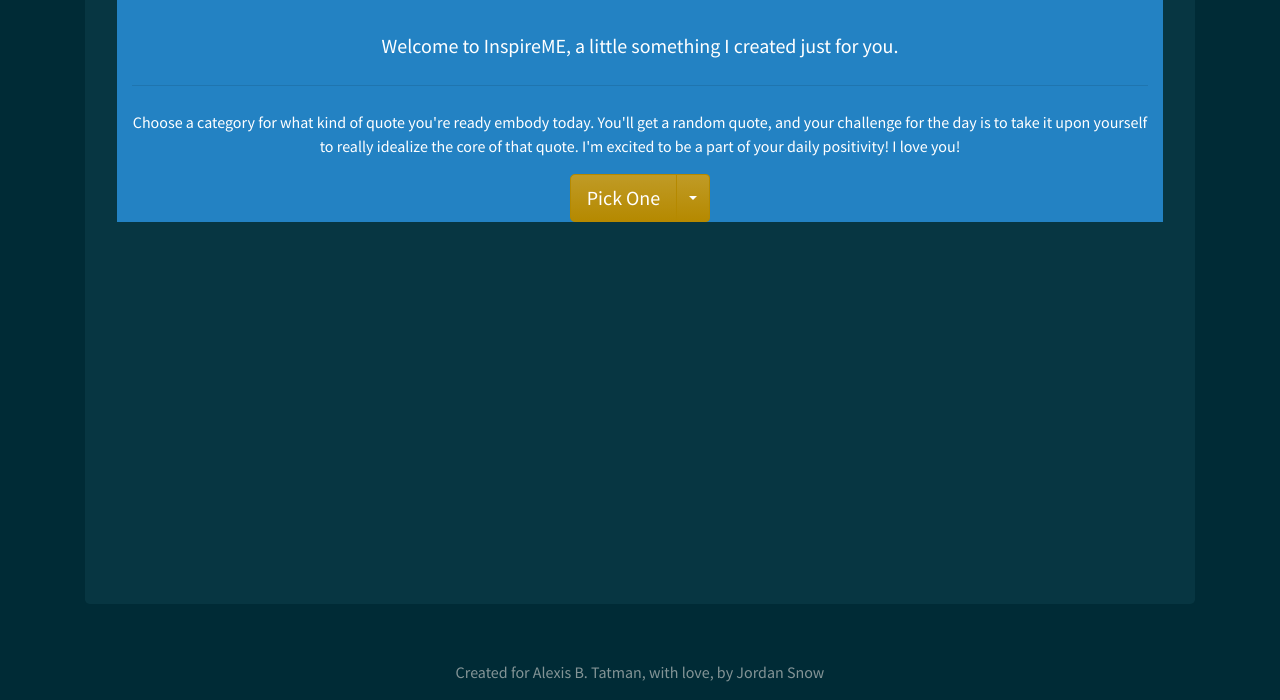
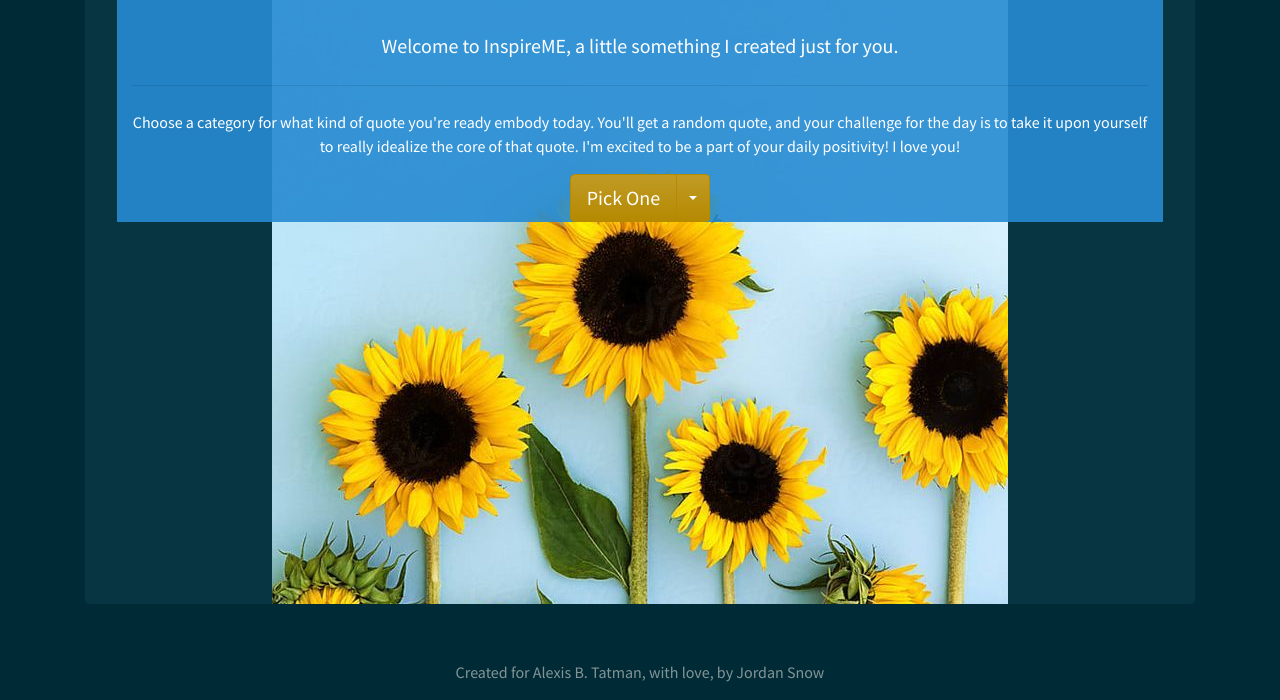
Before and after one commit to s-no1ukno/InspireMe, a plain HTML site: page index.html in a window 1280 px wide. Shown: the part 196-896 px from the top of the page. Drawn offline with nearby package versions, Linux system fonts and the light colour scheme.

Commit message:
added assets folder and updated css path for image

```diff
--- a/styles.css
+++ b/styles.css
@@ -5,7 +5,7 @@
 }
 
 .jumbotron {
-    background-image: url(./landing-bg2.jpg);
+    background-image: url(./assets/landing-bg2.jpg);
     background-repeat: no-repeat;
     background-position: center;
     background-attachment: fixed;
```
Also changed, not shown: assets/landing-bg.webp (added), assets/landing-bg2.jpg (added).
